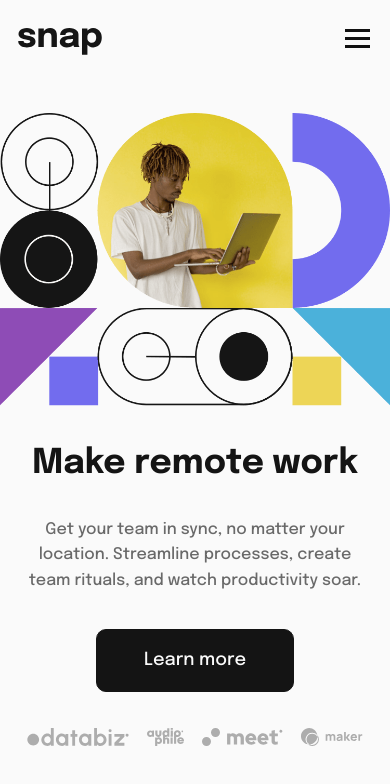
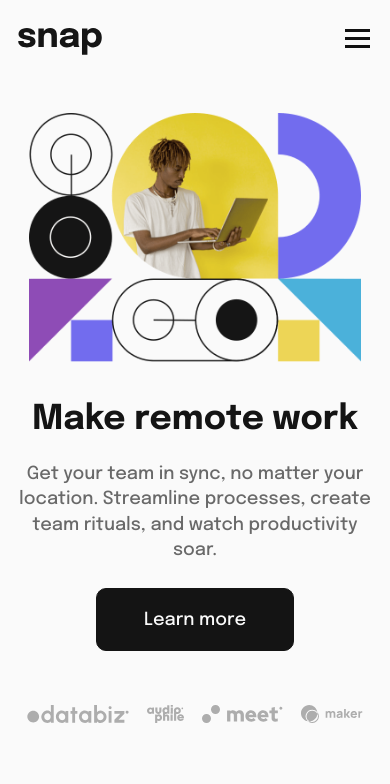
Before and after one commit to DorottyaB/intro-section-dropdown-nav, a plain HTML site: page index.html in a window 390 px wide. Drawn offline with Linux system fonts and the light colour scheme.

Commit message:
add flex container around hero text

```diff
--- a/index.html
+++ b/index.html
@@ -113,6 +113,7 @@
 
     <main>
       <div class="container">
+        <div class="hero-text-container">
           <h1><span>Make </span>remote work</h1>
           <div>
             <h4>
@@ -122,6 +123,7 @@
           </div>
 
           <a href="#" class="btn-cta">Learn more</a>
+        </div>
         <div class="clients">
           <img src="images/client-databiz.svg" alt="Client logo 1" />
           <img src="images/client-audiophile.svg" alt="Client logo 2" />
--- a/style.css
+++ b/style.css
@@ -159,9 +159,16 @@ main {
   max-width: max-content;
 }
 
+.hero-text-container {
+  display: flex;
+  flex-direction: column;
+  align-items: flex-start;
+  gap: 50px;
+}
+
 h1 {
   margin-top: 6rem;
-  font-size: 3.5rem;
+  font-size: 4rem;
   color: var(--color-black);
   font-weight: 700;
   display: flex;
@@ -171,7 +178,7 @@ h1 {
 h4 {
   color: var(--color-gray);
   font-weight: 500;
-  font-size: 16px;
+  font-size: 18px;
   line-height: 1.4rem;
   display: flex;
   flex-direction: column;
@@ -205,7 +212,7 @@ h4 {
 }
 
 .hero-img {
-  width: 100%;
+  width: 85%;
 }
 
 @media only screen and (max-width: 1024px) {
@@ -314,10 +321,15 @@ h4 {
   .container {
     align-items: center;
     justify-content: center;
-    gap: 2rem;
+    gap: 3rem;
     max-width: 100%;
     text-align: center;
     padding: 0 1rem;
+  }
+
+  .hero-text-container {
+    align-items: center;
+    gap: 25px;
   }
 
   h1 {
```
Lines whose indentation alone changed are shown as unchanged.
